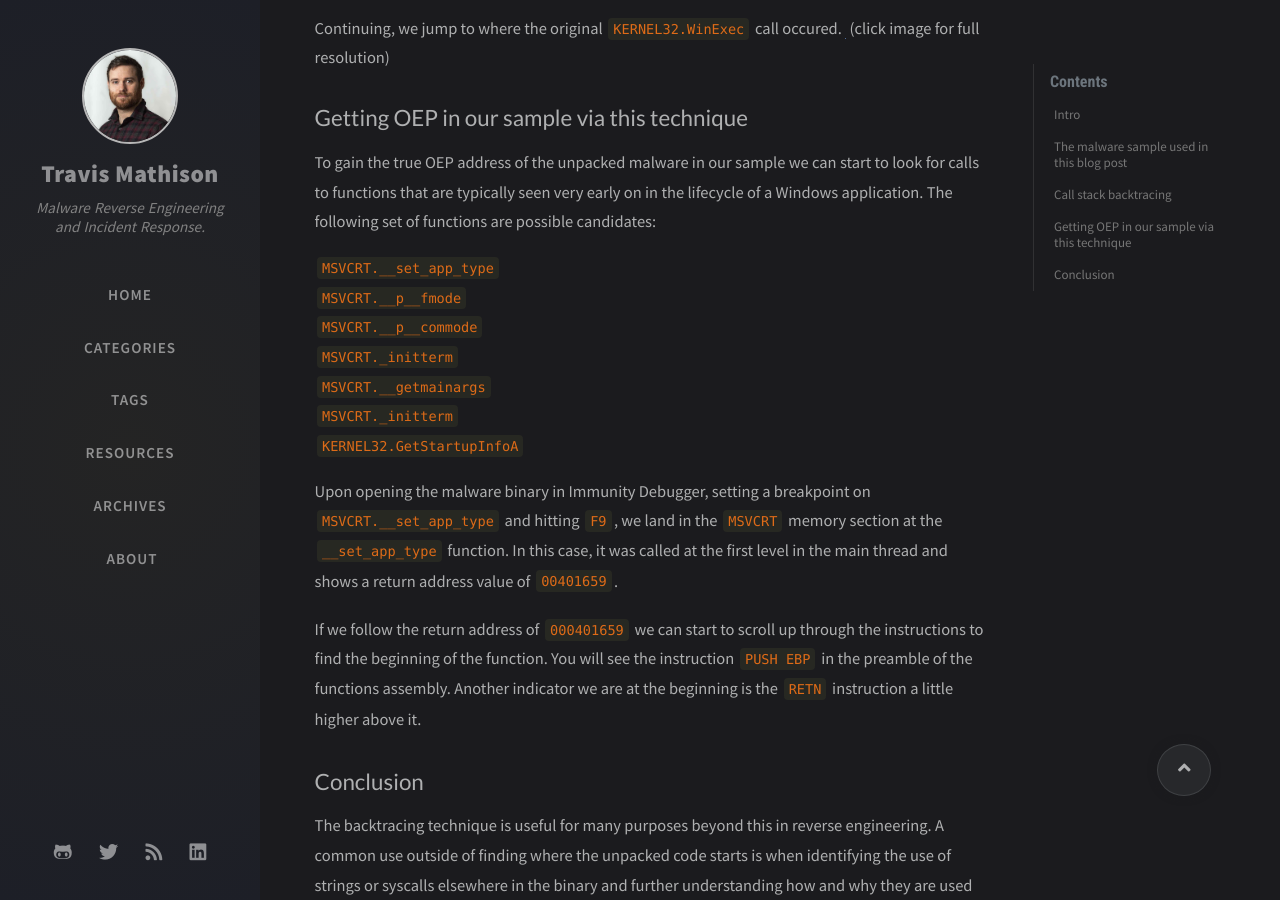
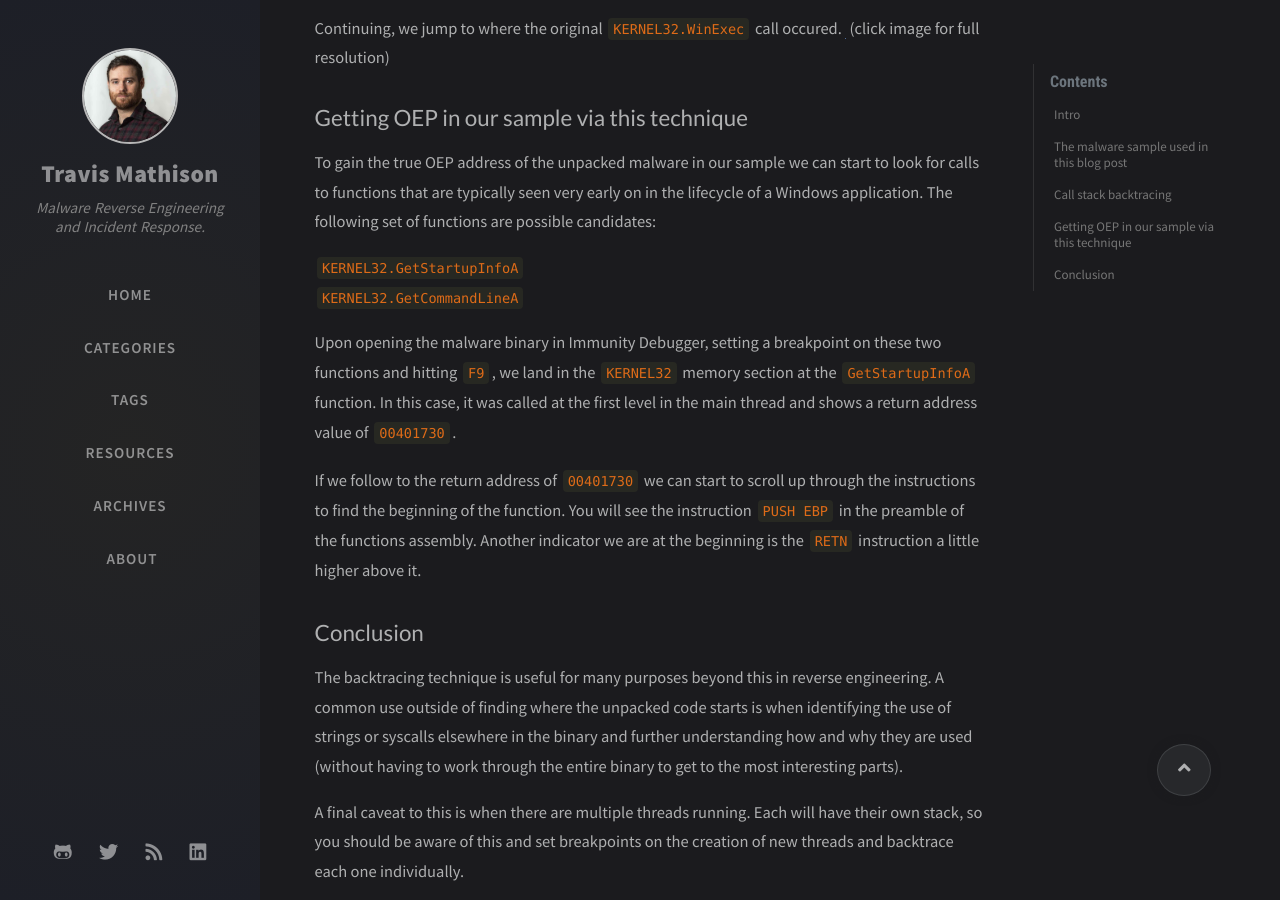
Before and after one commit to tdmathison/tdmathison.github.io, a Jekyll site: the page built from _posts/2020-11-30-Manually-unpacking-malware-part2.md, in a window 1280 px wide and 900 px high, scrolled down 1444 px. Built offline with Jekyll 4.4.1, drawn with Linux system fonts in a browser that asks for light colours; nearby versions of some CDN libraries; comment, search, counter and statistics services are not loaded.

Commit message:
update on post

```diff
--- a/_posts/2020-11-30-Manually-unpacking-malware-part2.md
+++ b/_posts/2020-11-30-Manually-unpacking-malware-part2.md
@@ -41,19 +41,13 @@ Continuing, we jump to where the original `KERNEL32.WinExec` call occured.
 ## Getting OEP in our sample via this technique
 To gain the true OEP address of the unpacked malware in our sample we can start to look for calls to functions that are typically seen very early on in the lifecycle of a Windows application.  The following set of functions are possible candidates:
 
-`MSVCRT.__set_app_type`<br/>
-`MSVCRT.__p__fmode`<br/>
-`MSVCRT.__p__commode`<br/>
-`MSVCRT._initterm`<br/>
-`MSVCRT.__getmainargs`<br/>
-`MSVCRT._initterm`<br/>
-`KERNEL32.GetStartupInfoA`
+`KERNEL32.GetStartupInfoA`<br/>
+`KERNEL32.GetCommandLineA`
 
-Upon opening the malware binary in Immunity Debugger, setting a breakpoint on `MSVCRT.__set_app_type` and hitting `F9`, we land in the `MSVCRT` memory section at the `__set_app_type` function.  In this case, it was called at the first level in the main thread and shows a return address value of `00401659`.
+Upon opening the malware binary in Immunity Debugger, setting a breakpoint on these two functions and hitting `F9`, we land in the `KERNEL32` memory section at the `GetStartupInfoA` function.  In this case, it was called at the first level in the main thread and shows a return address value of `00401730`.
 <img src="{{ site.url }}/assets/img/blogging/unpacking_immdbg_backtrace_3.png"/>
 
-
-If we follow the return address of `000401659` we can start to scroll up through the instructions to find the beginning of the function.  You will see the instruction `PUSH EBP` in the preamble of the functions assembly.  Another indicator we are at the beginning is the `RETN` instruction a little higher above it.
+If we follow to the return address of `00401730` we can start to scroll up through the instructions to find the beginning of the function.  You will see the instruction `PUSH EBP` in the preamble of the functions assembly.  Another indicator we are at the beginning is the `RETN` instruction a little higher above it.
 <img src="{{ site.url }}/assets/img/blogging/unpacking_immdbg_backtrace_4.png"/>
 
 ## Conclusion
```
Also changed, not shown: assets/img/blogging/unpacking_immdbg_backtrace_3.png, assets/img/blogging/unpacking_immdbg_backtrace_4.png.
